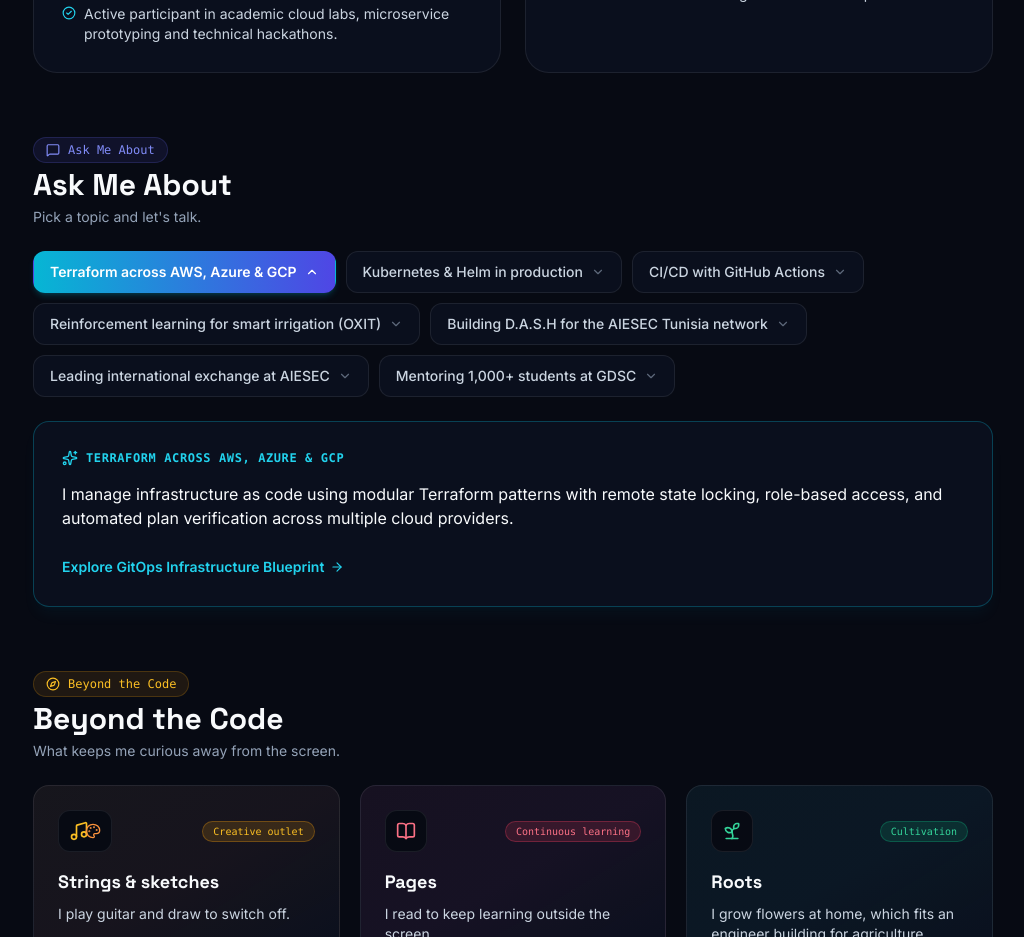
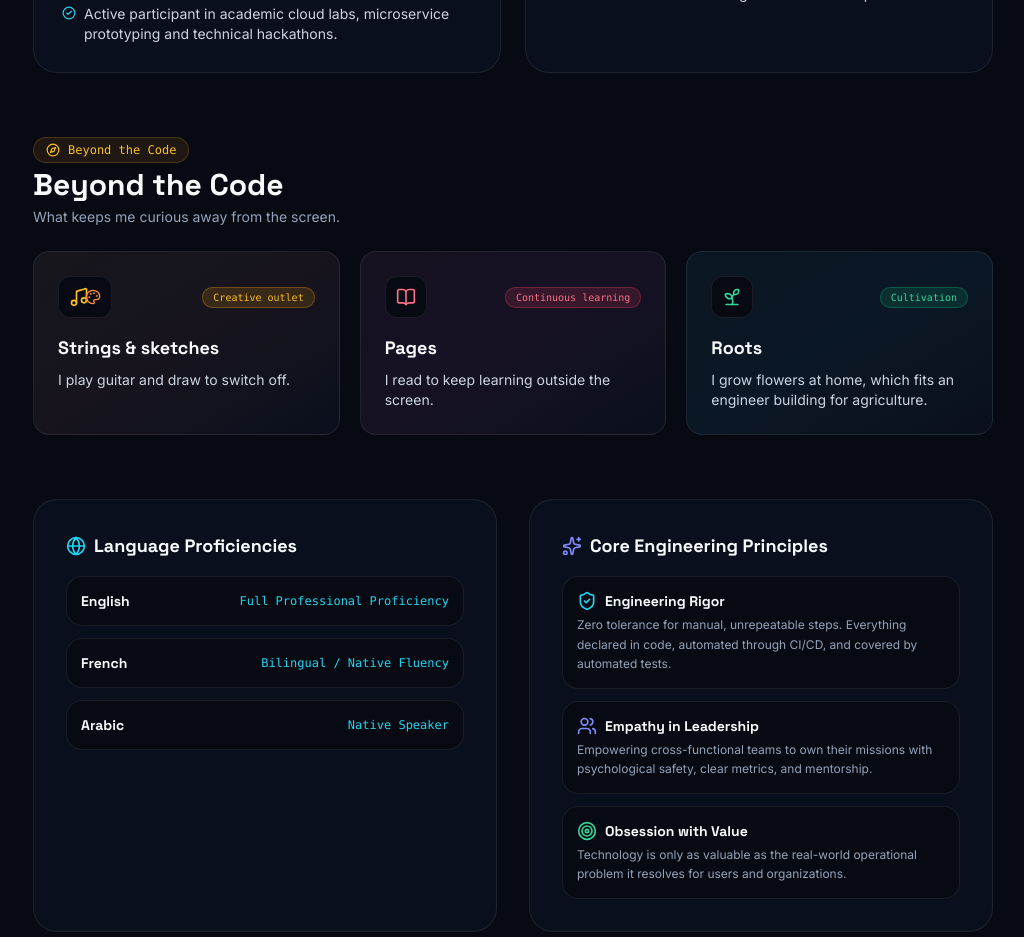
Before and after one commit to Ranim-Abidi/My-Portfolio, a Next.js app: page /about in a window 1280 px wide. Shown: the part 2500-3437 px from the top of the page, without its empty margins (127-1151 px from the left). Built offline with nearby package versions, Linux system fonts and the light colour scheme.

Commit message:
feat(about): remove Ask Me About section as requested

```diff
--- a/app/about/page.tsx
+++ b/app/about/page.tsx
@@ -5,7 +5,6 @@ import Link from 'next/link';
 import { useLanguage } from '@/context/LanguageContext';
 import { portfolioData } from '@/data/portfolio';
 import HowIBuild from '@/components/about/HowIBuild';
-import AskMeAbout from '@/components/about/AskMeAbout';
 import BeyondTheCode from '@/components/about/BeyondTheCode';
 import {
   GraduationCap,
@@ -176,10 +175,7 @@ export default function AboutPage() {
           </div>
         </section>
 
-        {/* 3. Ask Me About (Interactive Topic Explorer) */}
-        <AskMeAbout />
-
-        {/* 4. Beyond the Code (Playful Human Dimensions) */}
+        {/* 3. Beyond the Code (Playful Human Dimensions) */}
         <BeyondTheCode />
 
         {/* Languages & Values */}
```
